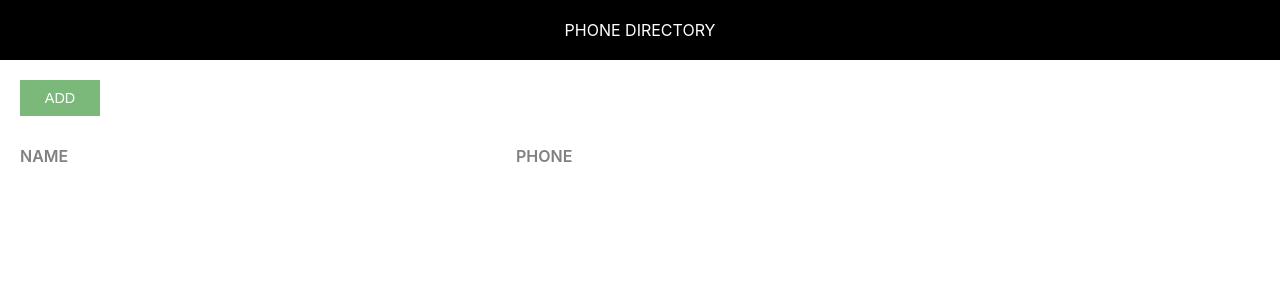
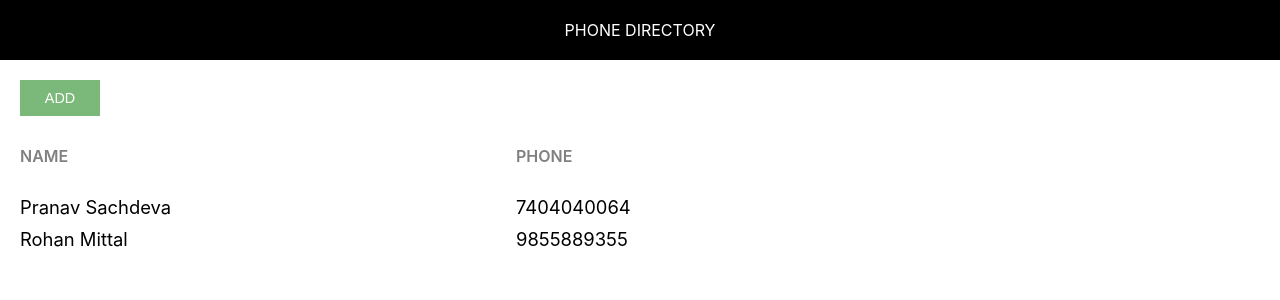
Before and after one commit to pranavsachdeva/phone-directory, a React (Create React App) app: page / in a window 1280 px wide. Shown: the top 300 px of the page. Built offline with nearby package versions, Linux system fonts and the light colour scheme.

Commit message:
Dynamic Content: Rendered Subscribers Dynamically

```diff
--- a/src/App.js
+++ b/src/App.js
@@ -5,6 +5,19 @@ import './App.css';
 
 class App extends Component {
   render() {
+    let subscribers = [
+      {
+        id: 1,
+        name: "Pranav Sachdeva",
+        phone: "7404040064"
+      },
+      {
+        id: 2,
+        name: "Rohan Mittal",
+        phone: "9855889355"
+      }
+    ];
+
     return (
    <div>
  <Header />
@@ -15,6 +28,14 @@ class App extends Component {
             <span className="grid-item name-heading">Name</span>
             <span className="grid-item phone-heading">Phone</span>
           </div>
+          {
+            subscribers.map(sub => {
+              return <div key={sub.id} className="grid-container">
+                <span className="grid-item">{sub.name}</span>
+                <span className="grid-item">{sub.phone}</span>
+              </div>
+            })
+          }
         </div>
    </div>
   );
```
